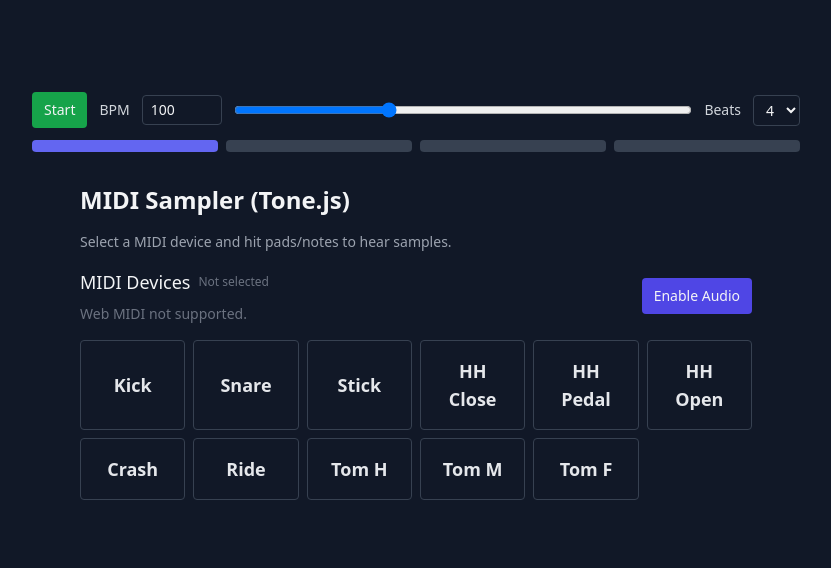
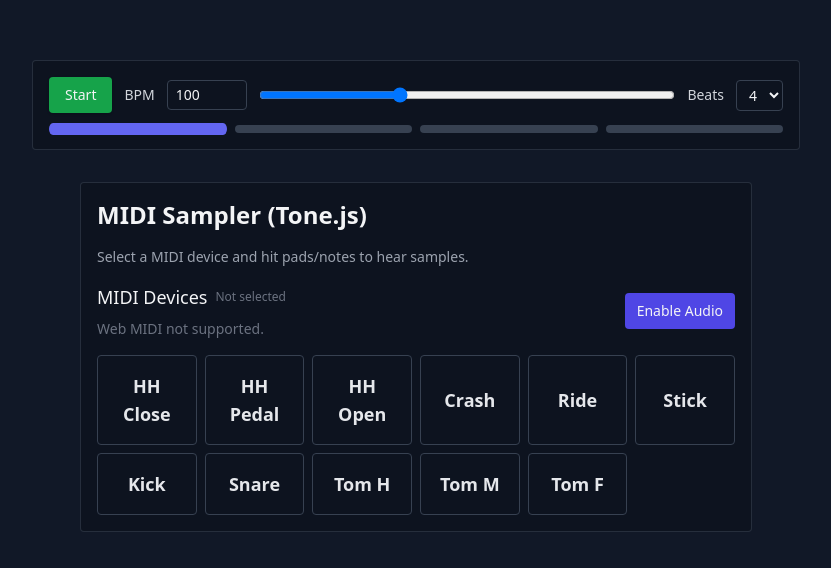
Before and after one commit to Zilong-L/web-drumkit, a React (Vite) app: page / in a window 1280 px wide. Shown: the part 104-672 px from the top of the page, without its empty margins (224-1055 px from the left). Built offline with nearby package versions, Linux system fonts and the light colour scheme.

Commit message:
ui: polish Metronome card and Sampler pads (card layout, accent slider, start/stop button, pad flash on hit, logical pad order).

```diff
--- a/src/components/Metronome.tsx
+++ b/src/components/Metronome.tsx
@@ -17,12 +17,10 @@ export default function Metronome() {
     return () => M.onTick(null);
   }, []);
 
-  const indicators = useMemo(() => {
-    return new Array(beats).fill(0).map((_, i) => i);
-  }, [beats]);
+  const indicators = useMemo(() => new Array(beats).fill(0).map((_, i) => i), [beats]);
 
   return (
-    <div className="w-full mx-auto space-y-3">
+    <div className="w-full mx-auto rounded border border-gray-700/60 bg-black/20 p-4 space-y-3">
       <div className="flex items-center gap-3">
         <button
           onClick={async () => {
@@ -30,7 +28,7 @@ export default function Metronome() {
             const s = M.getState();
             setRunning(s.isRunning);
           }}
-          className={'px-3 py-2 rounded text-sm font-medium ' + (running ? 'bg-red-600 hover:bg-red-500' : 'bg-green-600 hover:bg-green-500')}
+          className={'px-4 py-2 rounded text-sm font-medium shadow ' + (running ? 'bg-red-600 hover:bg-red-500' : 'bg-green-600 hover:bg-green-500')}
         >
           {running ? 'Stop' : 'Start'}
         </button>
@@ -78,7 +76,7 @@ export default function Metronome() {
         {indicators.map(i => (
           <div
             key={i}
-            className={'h-3 flex-1 rounded ' + (i === beatInBar ? 'bg-indigo-500' : 'bg-gray-700')}
+            className={'h-2 flex-1 rounded transition ' + (i === beatInBar ? 'bg-indigo-500 scale-y-150' : 'bg-gray-700')}
           />
         ))}
       </div>
--- a/src/components/MidiSampler.tsx
+++ b/src/components/MidiSampler.tsx
@@ -21,7 +21,11 @@ export default function MidiSampler() {
       try {
         const d = await initMidiListenerForInput(selectedId, async (note, vel) => {
           if (disposed) return;
-          setLast({ note, velocity: vel });
+          const pad = midiNoteToPad(note);
+          if (vel > 0 && pad) {
+            setFlashPad(pad);
+            setTimeout(() => setFlashPad(prev => (prev === pad ? null : prev)), 120);
+          }
           if (vel > 0) await triggerMidi(note, vel);
         });
         disposer = d;
@@ -44,9 +48,20 @@ export default function MidiSampler() {
     };
   }, [selectedId]);
 
-  const pads = useMemo(() => listDrumPads(), []);
+  const allPads = useMemo(() => listDrumPads(), []);
+  const order: DrumPad[] = [
+    DrumPad.HiHatClosed, DrumPad.HiHatPedal, DrumPad.HiHatOpen, DrumPad.Crash, DrumPad.Ride, DrumPad.Stick,
+    DrumPad.Kick, DrumPad.Snare, DrumPad.TomHigh, DrumPad.TomMid, DrumPad.TomFloor,
+  ];
+  const pads = useMemo(() => {
+    const map = new Map(allPads.map(p => [p.pad, p] as const));
+    return order.map(p => map.get(p)).filter(Boolean) as typeof allPads;
+  }, [allPads]);
 
+  const [flashPad, setFlashPad] = useState<DrumPad | null>(null);
   const handlePad = useCallback(async (pad: DrumPad) => {
+    setFlashPad(pad);
+    setTimeout(() => setFlashPad(prev => (prev === pad ? null : prev)), 120);
     await triggerPad(pad, 100);
   }, []);
 
@@ -62,7 +77,7 @@ export default function MidiSampler() {
   }, []);
 
   return (
-    <div className="w-full max-w-2xl mx-auto space-y-4">
+    <div className="w-full max-w-2xl mx-auto space-y-4 rounded border border-gray-700/60 bg-black/20 p-4">
       <h2 className="text-2xl font-semibold">MIDI Sampler (Tone.js)</h2>
       <p className="text-sm text-gray-400">
         Select a MIDI device and hit pads/notes to hear samples.
@@ -90,7 +105,12 @@ export default function MidiSampler() {
           <button
             key={p.pad}
             onClick={() => handlePad(p.pad)}
-            className="px-3 py-4 rounded border border-gray-700 text-gray-200 hover:border-indigo-500 hover:text-white active:scale-95 transition"
+            className={
+              'px-3 py-4 rounded border text-gray-200 active:scale-95 transition ' +
+              (flashPad === p.pad
+                ? 'border-indigo-500 bg-indigo-600/20 shadow'
+                : 'border-gray-700 hover:border-indigo-500 hover:text-white')
+            }
           >
             <div className="text-lg font-semibold">{p.label}</div>
           </button>
```
